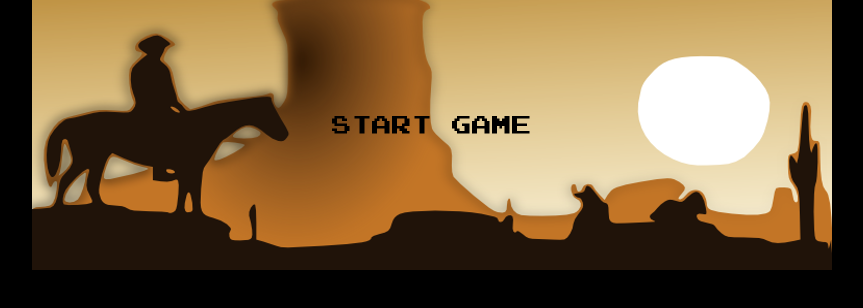
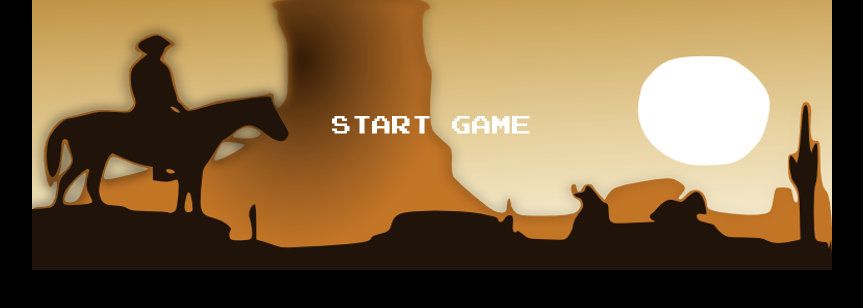
Before and after one commit to zhurykmaks11/Wild-Gunman, a plain HTML site: page index.html in a window 1280 px wide. In both pictures the pointer is over the button "START GAME". Shown: the part 370-678 px from the top of the page, without its empty margins (208-1071 px from the left). Drawn offline with Linux system fonts and the light colour scheme.

Commit message:
change css style of buttons

```diff
--- a/style.css
+++ b/style.css
@@ -79,7 +79,8 @@ body {
 }
 
 .button:hover {
-  color: #000;
+  /*color: #000;*/
+  color: white;
 }
 
 .button:active {
```
